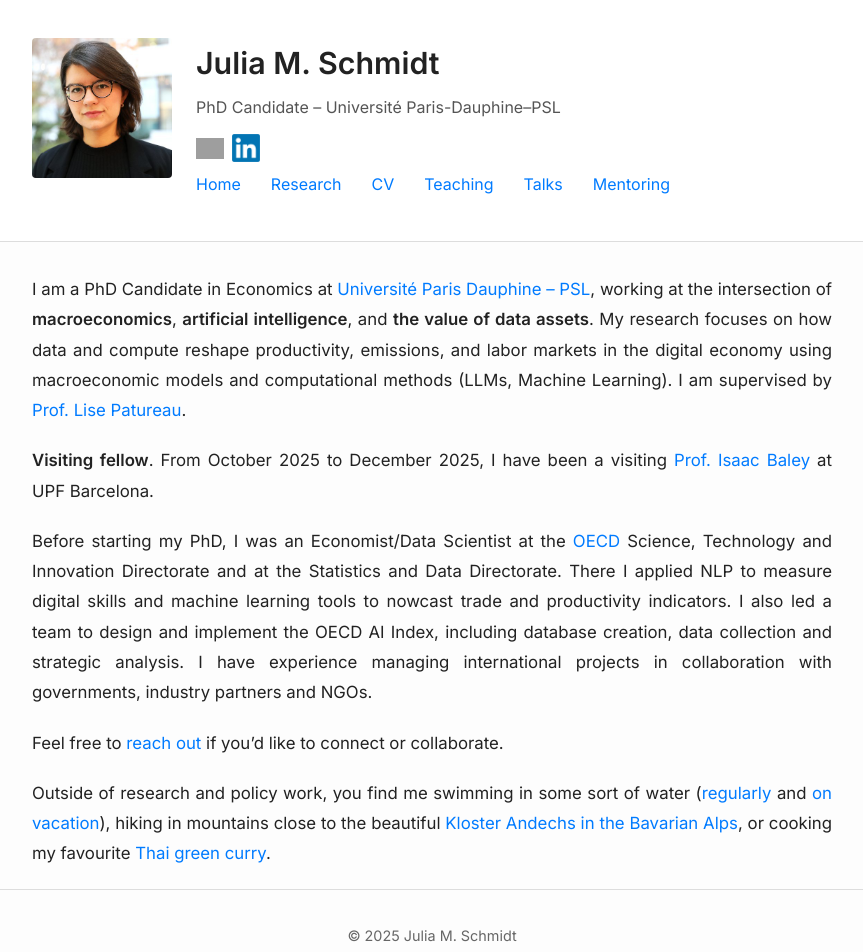
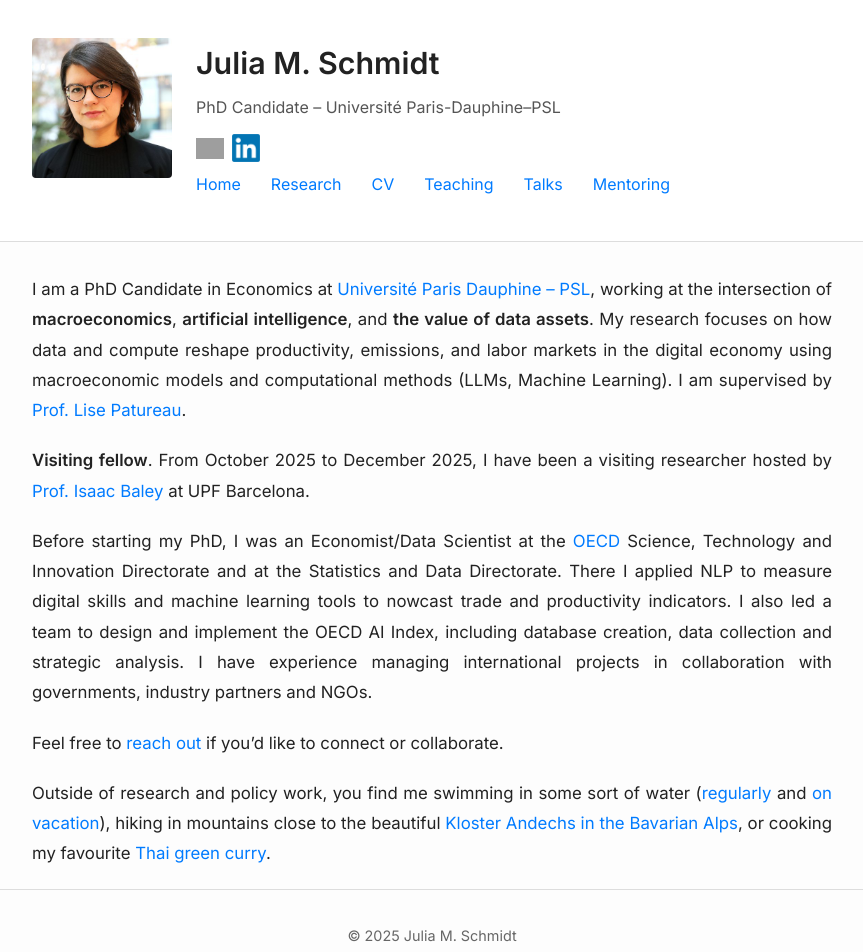
Before and after one commit to julia-m-schmidt/julia-m-schmidt.github.io, a Jekyll site: the page built from home.md, in a window 1280 px wide. Shown: the part 239-1191 px from the top of the page, without its empty margins (208-1071 px from the left). Built offline with Jekyll 4.4.1, drawn with Linux system fonts in a browser that asks for light colours; grey boxes are pictures that could not be loaded.

Commit message:
Update home.md

```diff
--- a/home.md
+++ b/home.md
@@ -7,7 +7,7 @@ permalink: /
 
 I am a PhD Candidate in Economics at [Université Paris Dauphine – PSL](https://dauphine.psl.eu/), working at the intersection of **macroeconomics**, **artificial intelligence**, and **the value of data assets**. My research focuses on how data and compute reshape productivity, emissions, and labor markets in the digital economy using macroeconomic models and computational methods (LLMs, Machine Learning). I am supervised by [Prof. Lise Patureau](https://sites.google.com/view/lisepatureau/home?authuser=0).
 
-**Visiting fellow**. From October 2025 to December 2025, I have been a visiting [Prof. Isaac Baley](https://www.isaacbaley.com/) at UPF Barcelona.
+**Visiting fellow**. From October 2025 to December 2025, I have been a visiting researcher hosted by [Prof. Isaac Baley](https://www.isaacbaley.com/) at UPF Barcelona.
 
 Before starting my PhD, I was an Economist/Data Scientist at the [OECD](https://www.oecd.org/en.html) Science, Technology and Innovation Directorate and at the Statistics and Data Directorate. There I applied NLP to measure digital skills and machine learning tools to nowcast trade and productivity indicators. I also led a team to design and implement the OECD AI Index, including database creation, data collection and strategic analysis. I have experience managing international projects in collaboration with governments, industry partners and NGOs.
 
```
